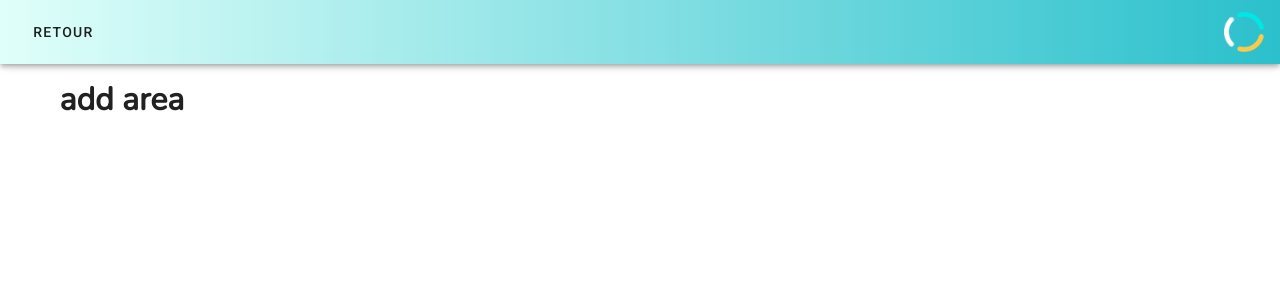
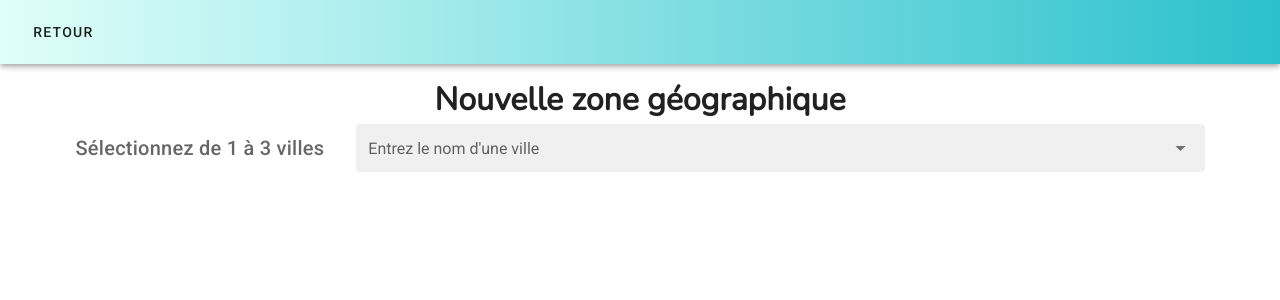
Before and after one commit to fatb38/ascanio-frontend, a Nuxt app: page /add in a window 1280 px wide. Shown: the top 300 px of the page. Built offline with nearby package versions, Linux system fonts and the light colour scheme.

Commit message:
adding a searchbar to get french cities list API

```diff
--- a/package.json
+++ b/package.json
@@ -12,8 +12,8 @@
     "lint": "eslint --ext .js,.vue --ignore-path .gitignore ."
   },
   "dependencies": {
-    "nuxt": "^2.0.0",
-    "@nuxtjs/axios": "^5.3.6"
+    "@nuxtjs/axios": "^5.3.6",
+    "nuxt": "^2.0.0"
   },
   "devDependencies": {
     "@nuxtjs/vuetify": "^1.0.0",
--- a/pages/add.vue
+++ b/pages/add.vue
@@ -1,10 +1,73 @@
 <template>
-  <h1>add area</h1>
+  <div>
+    <h1 class="text-center">Nouvelle zone géographique</h1>
+    <v-container fluid>
+      <v-form ref="form" v-model="valid">
+        <v-row>
+          <v-subheader class="title">Sélectionnez de 1 à 3 villes</v-subheader>
+          <v-autocomplete
+            v-model="select"
+            :loading="loading"
+            :items="items"
+            :search-input.sync="search"
+            color="secondary"
+            class="mx-4"
+            flat
+            hide-no-data
+            hide-details
+            label="Entrez le nom d'une ville"
+            solo-inverted
+          ></v-autocomplete>
+        </v-row>
+      </v-form>
+    </v-container>
+  </div>
 </template>
 
 <script>
 export default {
+  data () {
+    return {
+      valid: false,
+      loading: false,
+      entries: [],
+      search: null,
+      select: null,
+      cities: []
+    }
+  },
 
+  computed: {
+    items () {
+      return this.entries.map((entry) => {
+        return entry.nom
+      })
+    }
+  },
+
+  watch: {
+    async search (val) {
+      if (val.length === 0) {
+        this.entries = []
+        return
+      }
+
+      // Items have already been loaded
+      if (this.items.length > 0) {
+        return
+      }
+
+      // Items have already been requested
+      if (this.loading) {
+        return
+      }
+
+      this.loading = true
+      const { data } = await this.$axios.get('https://geo.api.gouv.fr/communes?nom=' + val)
+      this.entries = data
+      this.loading = false
+    }
+  }
 }
 </script>
 
```
